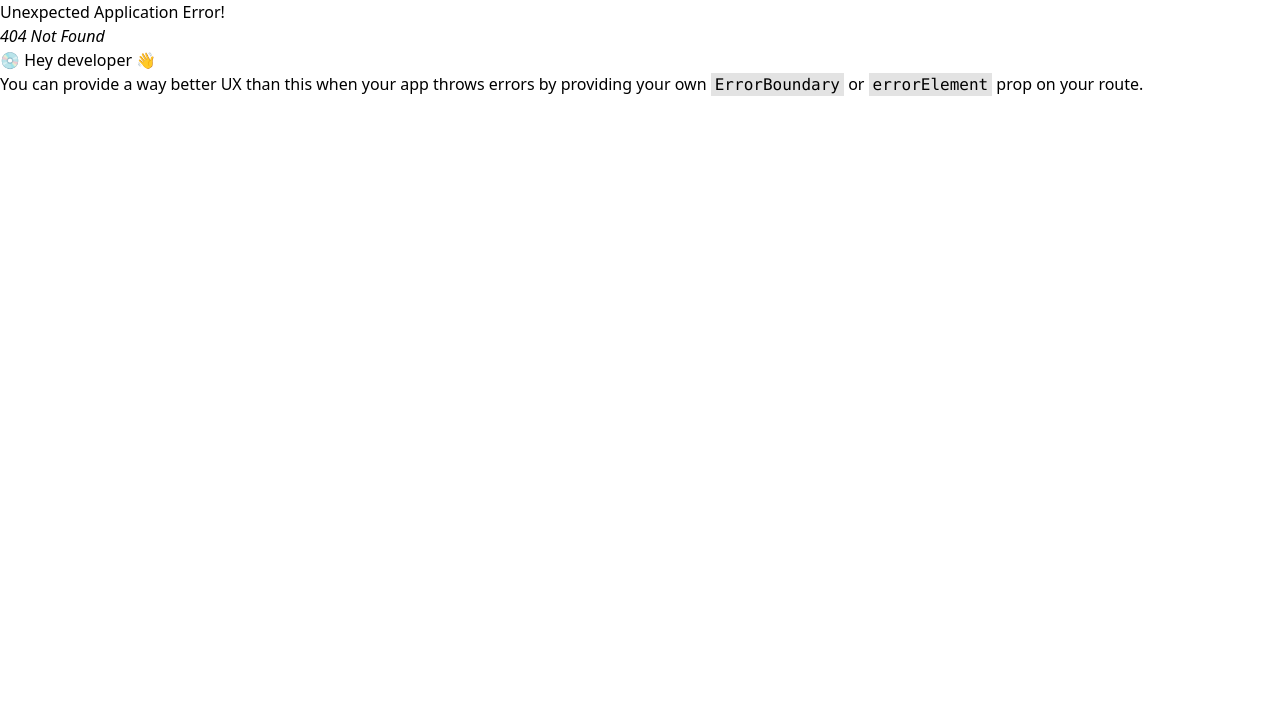
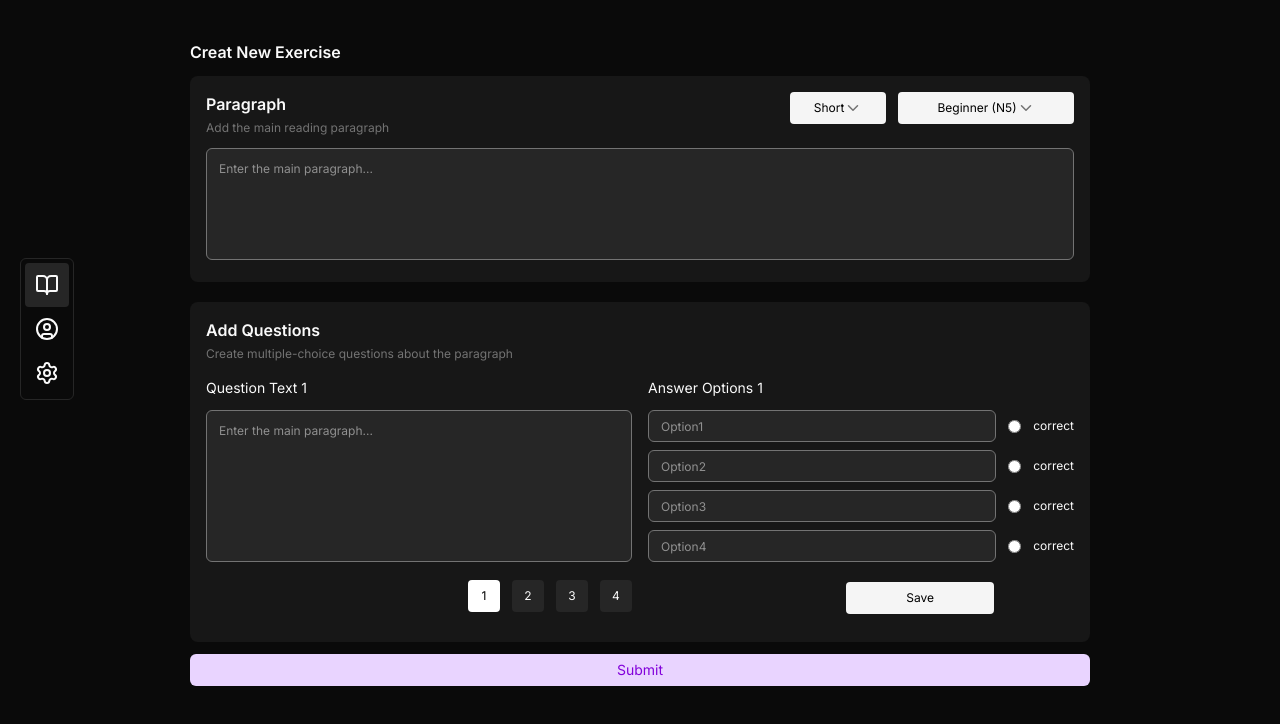
Before and after one commit to VeryLazyDev/Japanese-Web-Frontend-Admin, a React (Vite) app: page /admin/new-exercise in a window 1280 px wide. Before the commit this address had no page. Shown: the top 724 px of the page. Built offline with nearby package versions, Linux system fonts and the light colour scheme.

Commit message:
Create question

```diff
--- /dev/null
+++ b/src/app/features/new-excercise/components/add-paragraph-questions.jsx
@@ -0,0 +1,173 @@
+import { useState } from "react";
+
+const AddParagraphQuestions = () => {
+  const [activeQuestion, setActiveQuestion] = useState(1);
+
+  const [questions, setQuestions] = useState([
+    {
+      question: "",
+      answers: [
+        { id: "1", text: "" },
+        { id: "2", text: "" },
+        { id: "3", text: "" },
+        { id: "4", text: "" },
+      ],
+      correct: "",
+    },
+    {
+      question: "",
+      answers: [
+        { id: "1", text: "" },
+        { id: "2", text: "" },
+        { id: "3", text: "" },
+        { id: "4", text: "" },
+      ],
+      correct: "",
+    },
+    {
+      question: "",
+      answers: [
+        { id: "1", text: "" },
+        { id: "2", text: "" },
+        { id: "3", text: "" },
+        { id: "4", text: "" },
+      ],
+      correct: "",
+    },
+    {
+      question: "",
+      answers: [
+        { id: "1", text: "" },
+        { id: "2", text: "" },
+        { id: "3", text: "" },
+        { id: "4", text: "" },
+      ],
+      correct: "",
+    },
+  ]);
+
+  const currentQuestion = questions[activeQuestion - 1];
+
+  // Update question text
+  const updateQuestion = (value) => {
+    setQuestions(
+      questions.map((question, index) =>
+        index === activeQuestion - 1
+          ? { ...question, question: value }
+          : question,
+      ),
+    );
+  };
+
+  // Update answer text
+  const updateAnswer = (id, value) => {
+    setQuestions(
+      questions.map((question, index) =>
+        index === activeQuestion - 1
+          ? {
+              ...question,
+              answers: question.answers.map((answer) =>
+                answer.id === id ? { ...answer, text: value } : answer,
+              ),
+            }
+          : question,
+      ),
+    );
+  };
+
+  const save = () => {
+    console.log("Saved!");
+    // if ( !correct || answers.some(a => !a.text)) {
+    //   alert("something wrong!")
+    //   return;
+    // }
+  };
+
+  return (
+    <div className="bg-secondary-bg rounded-lg mt-5">
+      <div className="bg-transparent p-4">
+
+        <div className="flex justify-between pb-4">
+          <div>
+            <p className="font-inter font-semibold w-auto pb-1">
+              Add Questions
+            </p>
+            <p className="text-xs text-muted-font w-auto">
+              Create multiple-choice questions about the paragraph
+            </p>
+          </div>
+        </div>
+
+        <div className="grid grid-cols-2 gap-4">
+          <div className="">
+            <p className="text-sm font-inter w-auto pb-3">
+              Question Text {activeQuestion}
+            </p>
+            <textarea
+              value={currentQuestion.question}
+              onChange={(e) => updateQuestion(e.target.value)}
+              className="w-full h-38 bg-light-bg p-3 rounded-md outline-none border border-neutral-500 resize-none text-xs"
+              placeholder="Enter the main paragraph..."
+            ></textarea>
+            <div className="flex flex-row gap-3 justify-end py-3">
+              {[1, 2, 3, 4].map((number) => (
+                <button
+                  key={number}
+                  onClick={() => setActiveQuestion(number)}
+                  className={`h-8 w-8 flex items-center justify-center font-inter text-xs rounded cursor-pointer transition-all ${activeQuestion === number ? "bg-white text-black" : "bg-neutral-800"} `}
+                >
+                  {number}
+                </button>
+              ))}
+            </div>
+          </div>
+
+          <div className="">
+            <p className="text-sm font-inter w-auto pb-3">
+              Answer Options {activeQuestion}
+            </p>
+            {currentQuestion.answers.map((answer) => (
+              <div className="flex items-center gap-3">
+                <input
+                  key={answer.id}
+                  value={answer.text}
+                  onChange={(e) => updateAnswer(answer.id, e.target.value)}
+                  placeholder={`Option${answer.id}`}
+                  className="bg-light-bg w-full h-8 p-3 mb-2 rounded-md text-xs border border-neutral-500"
+                />
+                <input
+                  type="radio"
+                  name={`correct-${currentQuestion.id}`}
+                  checked={currentQuestion.correct === answer.id}
+                  onChange={() =>
+                    setQuestions(
+                      questions.map((question) =>
+                        question.id === currentQuestion.id
+                          ? { ...question, correct: answer.id }
+                          : question,
+                      ),
+                    )
+                  }
+                  className="-mt-2"
+                />
+                <label className="text-xs -mt-2">correct</label>
+              </div>
+            ))}
+
+            <div className="flex justify-end py-3 mr-17">
+              <button
+                onClick={save}
+                className="bg-neutral-100 px-15 h-8 text-xs font-inter text-black rounded-sm cursor-pointer hover:brightness-80 transition-all duration-100 mr-3"
+              >
+                Save
+              </button>
+            </div>
+
+          </div>
+        </div>
+      </div>
+    </div>
+  );
+};
+
+export default AddParagraphQuestions;
--- /dev/null
+++ b/src/app/features/new-excercise/components/add-paragraph.jsx
@@ -0,0 +1,59 @@
+import { ChevronDown } from "lucide-react";
+import Dropdown from "./dropdown";
+
+const AddParagraph = () => {
+  const paragarphType = [
+    { value: "short", label: "Short" },
+    { value: "medium", label: "Medium" },
+    { value: "long", label: "Long" },
+  ];
+
+  const paragarphLevel = [
+    { value: "n5", label: "Beginner (N5)" },
+    { value: "n4", label: "Elementary (N4)" },
+    { value: "n3", label: "Pre-intermediate (N3)" },
+    { value: "n2", label: "Intermediate (N2)" },
+    { value: "n1", label: "Advanced (N1)" },
+  ];
+
+  const handleSelect = (option) => {
+    console.log(option);
+  };
+
+  return (
+    <>
+      <div className="bg-secondary-bg rounded-lg">
+        <div className="bg-transparent p-4">
+          <div className="flex justify-between pb-3">
+            <div className="">
+              <p className="font-inter font-semibold w-auto pb-1">Paragraph</p>
+              <p className="text-xs text-muted-font w-auto">
+                Add the main reading paragraph
+              </p>
+            </div>
+            <div className="flex justify-center gap-3">
+              <Dropdown
+                options={paragarphType}
+                onSelect={handleSelect}
+                defaultValue="Short"
+                style={"px-4 w-24"}
+              />
+              <Dropdown
+                options={paragarphLevel}
+                onSelect={handleSelect}
+                defaultValue="Beginner (N5)"
+                style={"px-4 w-44"}
+              />
+            </div>
+          </div>
+          <textarea
+            className="w-full h-28 bg-light-bg p-3 rounded-md outline-none border border-neutral-500 resize-none text-xs"
+            placeholder="Enter the main paragraph..."
+          ></textarea>
+        </div>
+      </div>
+    </>
+  );
+};
+
+export default AddParagraph;
--- /dev/null
+++ b/src/app/features/new-excercise/components/dropdown.jsx
@@ -0,0 +1,54 @@
+import { useState, useRef, useEffect } from "react";
+import { ChevronDown } from "lucide-react";
+
+const Dropdown = ({ options, onSelect, defaultValue, style }) => {
+  const defaultOption =
+    options.find((option) => option.value === defaultValue) || options[0];
+
+  const [isOpen, setIsOpen] = useState(false);
+  const [selectedOption, setSelectedOption] = useState(defaultOption);
+  const dropdwonref = useRef(null);
+
+  useEffect(() => {
+    if (defaultOption) {
+      onSelect(defaultOption);
+    }
+  }, [defaultOption, onSelect]);
+
+  const handleToggle = () => setIsOpen(!isOpen);
+
+  const handleOptionClick = (option) => {
+    setSelectedOption(option);
+    onSelect(option);
+    setIsOpen(false);
+  };
+
+  return (
+    <>
+      <div className="relative flex justify-center" ref={dropdwonref}>
+        <button
+          className={`flex justify-center items-center bg-neutral-100 ${style} h-8 text-xs font-inter text-black rounded-sm cursor-pointer hover:brightness-80 transition-all duration-100`}
+          onClick={handleToggle}
+        >
+          {selectedOption.label}
+          <ChevronDown size={18} className="text-muted-font" />
+        </button>
+        {isOpen && (
+          <ul className="absolute bg-neutral-100 top-10 list-none rounded-sm">
+            {options.map((option) => (
+              <li
+                key={option.value}
+                onClick={() => handleOptionClick(option)}
+                className={`flex items-center ${style} text-xs font-inter text-black h-8 cursor-pointer hover:bg-neutral-400`}
+              >
+                {option.label}
+              </li>
+            ))}
+          </ul>
+        )}
+      </div>
+    </>
+  );
+};
+
+export default Dropdown;
--- a/src/app/features/new-excercise/page.jsx
+++ b/src/app/features/new-excercise/page.jsx
@@ -1,5 +1,27 @@
+import AddParagraph from "./components/add-paragraph";
+import AddParagraphQuestions from "./components/add-paragraph-questions";
+
 const NewExercisePage = () => {
-  return <div>This is the page for new exercise creation</div>;
+  return (
+    <>
+      <div className="flex justify-center bg-transparent w-full h-auto  p-10">
+        <div className="bg-transparent w-3/4">
+          <div className="bg-transparent w-full h-auto">
+            <h1 className="font-inter font-semibold w-auto pb-3">
+              Creat New Exercise
+            </h1>
+          </div>
+          <AddParagraph />
+          <AddParagraphQuestions />
+          <div className="py-3">
+            <button className="w-full bg-purple-200 text-purple-700 rounded-md text-sm h-8 font-inter">
+              Submit
+            </button>
+          </div>
+        </div>
+      </div>
+    </>
+  );
 };
 
 export default NewExercisePage;
--- a/src/app/routes/admin-routes.jsx
+++ b/src/app/routes/admin-routes.jsx
@@ -1,5 +1,6 @@
 import HomePageAdminWrapper from "../features/home-admin/wrapper";
 import LoginAdminPage from "../features/login-admin/page";
+import NewExercisePage from "../features/new-excercise/page";
 
 /** @type {import('react-router-dom').RouteObject[]} */
 const AdminRoutes = [
@@ -7,6 +8,10 @@ const AdminRoutes = [
     index: true,
     element: <HomePageAdminWrapper />,
   },
+  {
+    path: "new-exercise",
+    element: <NewExercisePage />,
+  },
 ];
 
 export default AdminRoutes;
```
Also changed, not shown: 1 other file (tests, documents, lock files or other folders).
